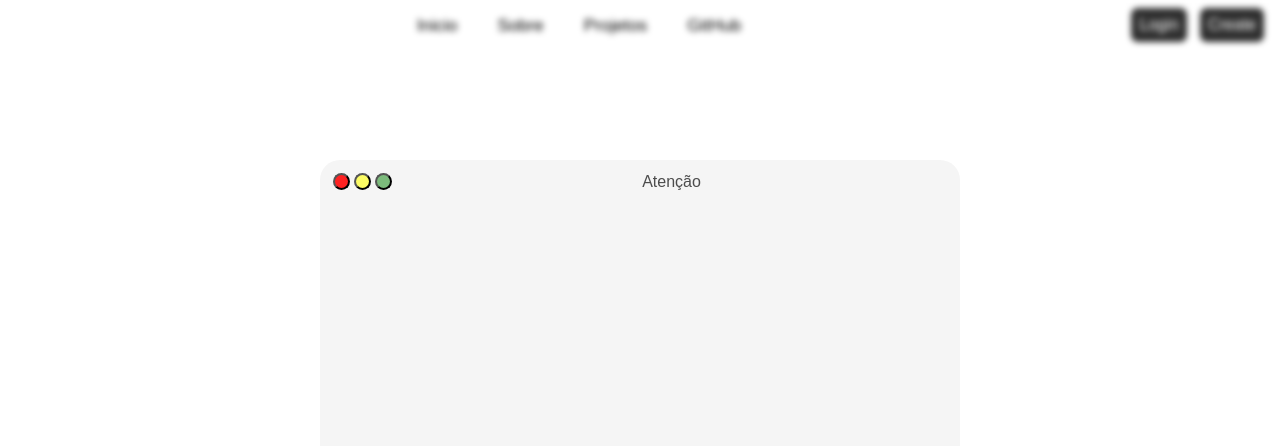
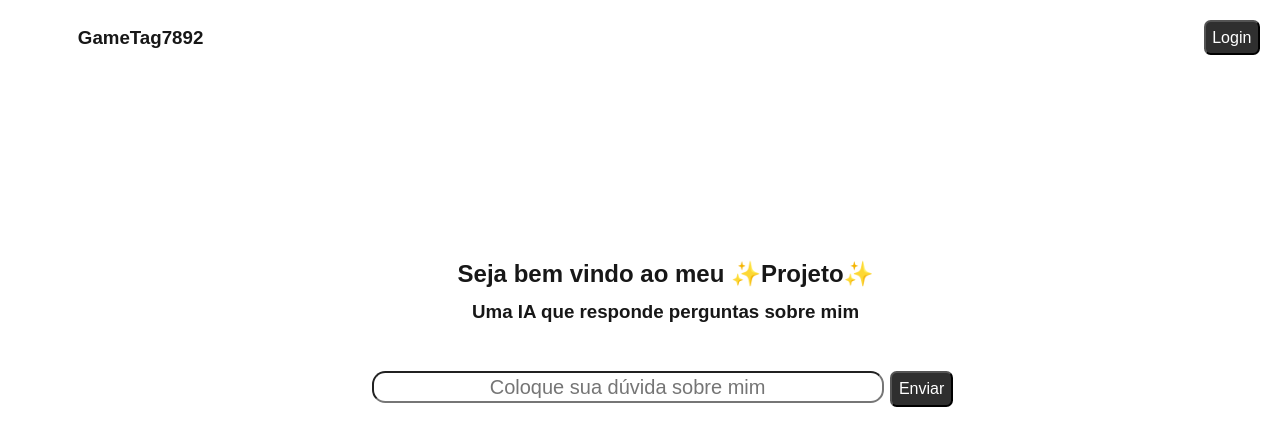
Before and after one commit to gametag7892/projeto-portifolio, a Next.js app in the folder my-app/: page / in a window 1280 px wide. Shown: the top 446 px of the page. Built offline with nearby package versions, Linux system fonts and the light colour scheme.

Commit message:
Versão 2.0 GPT

```diff
--- a/my-app/package.json
+++ b/my-app/package.json
@@ -8,6 +8,11 @@
     "start": "next start"
   },
   "dependencies": {
+    "@fortawesome/fontawesome-svg-core": "^7.1.0",
+    "@fortawesome/free-brands-svg-icons": "^7.1.0",
+    "@fortawesome/free-regular-svg-icons": "^7.1.0",
+    "@fortawesome/free-solid-svg-icons": "^7.1.0",
+    "@fortawesome/react-fontawesome": "^3.1.1",
     "next": "16.0.7",
     "react": "19.2.0",
     "react-dom": "19.2.0"
--- a/my-app/src/app/globals.css
+++ b/my-app/src/app/globals.css
@@ -42,29 +42,52 @@ a {
 }
 
 /* Controle de elementos CSS da div */
+.main{
+  display: flex;
+}
+.board{
+  display: flex;
+  flex-direction: column;
+}
+
+.topbar{
+  padding: 10pt;
+  width: 96vw;
+  display: flex;
+  justify-content: space-between;
+}
+
+.myNick{
+  padding: 10pt;
+}
+
+.top-left{
+  display: flex;
+  justify-self: flex-end;
+}
+
+
+.top-right{
+  display: flex;
+}
+
 .header{
   background-color: #ffffffe3;
   display: flex;
-  justify-content: space-between;
-  align-items: center;
-  padding-top: 1vh;
-  padding-bottom: 1vh;
-  padding-right: 2vh;
-}
-
-.nav-bar{
-  margin: 0 auto;
+  flex-direction: column;
+  width: 4vw;
+  height: 100vh;
 }
 
 /* Controle de elementos CSS da lista (ul/li) */
 .list-nav{
   list-style: none;
-  display: flex;
 }
 
 .list-nav .item{
-  padding-left: 5vh;
-
+  display: none;
+  padding-bottom: 20pt;
+  text-align: center;
   /*Textos e fontes*/
   font-size: 13pt;
   color: rgb(0, 0, 0);
@@ -73,8 +96,8 @@ a {
 .button{
   background-color: rgba(0, 0, 0, 0.815);
 
-  padding: 6pt;
-  margin-left: 10pt;
+  padding: 5pt;
+  margin: 5pt;
   border-radius: 5pt;
   list-style: none;
 
@@ -83,11 +106,34 @@ a {
   color: #ffffff;
 }
 
+.central{
+  display: flex;
+  flex-direction: column;
+  justify-content: center;
+  align-items: center;
+  padding: 15%;
+}
 
 .Title{
-  display: flex;
-  justify-content: center;
-  padding: 20vw;
+  text-align: center;
+  padding-bottom: 10pt;
+}
+
+.Subtitle{
+  text-align: center;
+  margin-bottom: 10%;
+}
+
+.inputBox{
+  text-align: center;
+}
+
+.input{
+  width: 40vw;
+  height: 4vh;
+  border-radius: 10pt;
+  text-align: center;
+  font-size: 15pt;
 }
 
 .blur{
@@ -115,7 +161,6 @@ a {
 .topModal{
   display: flex;
   padding: 10pt;
-
 }
 
 .topModal p{
--- a/my-app/src/app/page.js
+++ b/my-app/src/app/page.js
@@ -5,7 +5,6 @@ import React, { useState } from 'react';
 function NavBar() {
   return (
     <div className="header">
-
       <div className="nav-bar">
         <ul className="list-nav">
           <li className="item"><a href="#">Inicio</a></li>
@@ -14,18 +13,11 @@ function NavBar() {
           <li className="item"><a href="https://github.com/gametag7892">GitHub</a></li>
         </ul>
       </div>
-
-      <div className="button">
-        <a href="#">Login</a>
-      </div>
-
-      <div className="button">
-        <a href="#">Create</a>
-      </div>
-
     </div>
   );
 }
+
+
 
 function PopUp(){
   const [mostrarModal, setMostrarModal] = useState(true);
@@ -55,29 +47,60 @@ function PopUp(){
 function Title() {
   return (
     <div className="Title">
-      <h1>SEJA BEM VINDO</h1>
+      <h2>Seja bem vindo ao meu ✨Projeto✨</h2>
     </div>
   );
 }
 
-function Carriagem(){
-  return(
-    <div>
-      <img></img>
-      <img></img>
-      <img></img>
-      <img></img>
+function Subtitle(){
+  return (
+    <div className="Subtitle">
+      <h3>Uma IA que responde perguntas sobre mim</h3>
     </div>
   );
 }
 
+function Top(){
+  return(
+    <div className="topbar">
+      <div className="top-left">
+        <h3 className="myNick"><a href="https://github.com/gametag7892">GameTag7892</a></h3>
+      </div>
+
+      <div className="top-center">
+      </div>
+
+      <div className="top-right">
+        <button className="button">
+          <a href="#">Login</a>
+        </button>
+
+      </div>
+    </div>
+  );
+}
+
+
 export default function Home() {
   return (
     <>
-      <PopUp/>
-      <NavBar/>
-      <Title/>
-      <Carriagem/>
+      <main className="main">
+        <NavBar/>
+        <div className="board">
+          <Top/>
+          <div className="central">
+            <div>
+              <Title/>
+              <Subtitle/>
+            </div>
+
+            <div className='inputBox'>
+              <input className="input" placeholder="Coloque sua dúvida sobre mim"></input>
+              <button className="button">Enviar</button>
+            </div>
+          </div>
+        </div>
+      </main>
     </>
   );
 }
```
Also changed, not shown: 1 other file (tests, documents, lock files or other folders).
